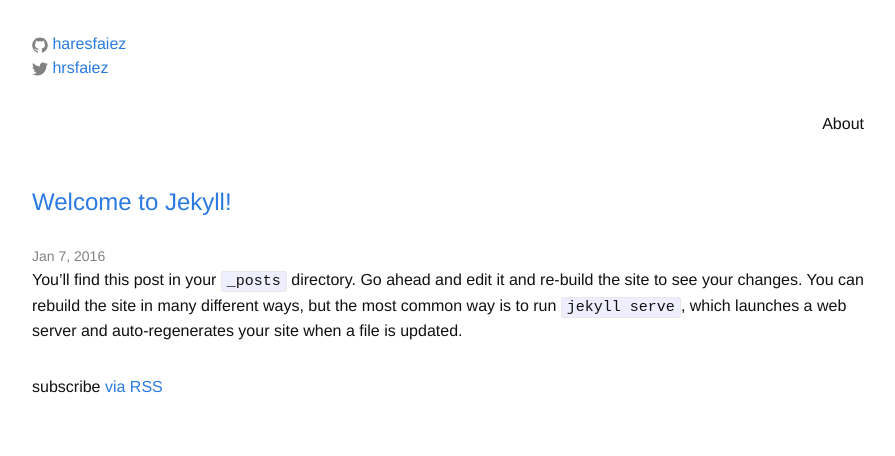
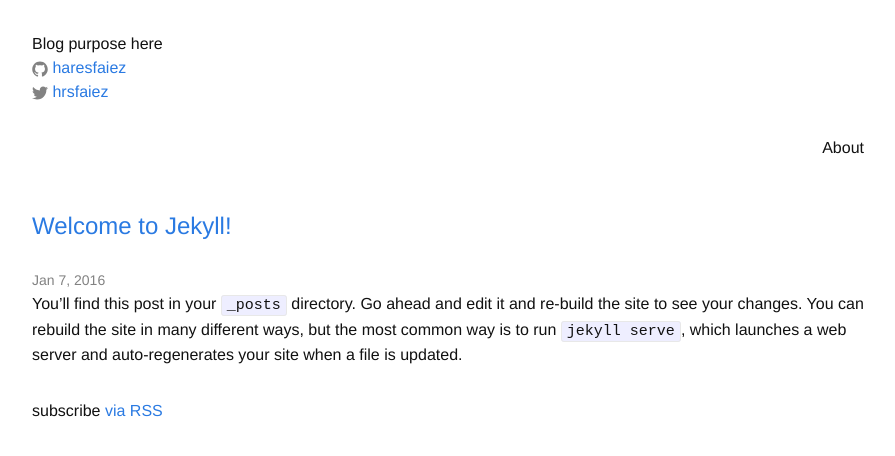
Before and after one commit to haresfaiez/haresfaiez.github.io, a Jekyll site: the page built from index.html, in a window 1280 px wide. Shown: the top 456 px of the page, without its empty margins (192-1087 px from the left). Built offline with Jekyll 4.4.1, drawn with Linux system fonts in a browser that asks for light colours.

Commit message:
Add blog description to header

```diff
--- a/_includes/header.html
+++ b/_includes/header.html
@@ -2,6 +2,9 @@
 
   <div class="wrapper">
     <div class="">
+        <span>
+            Blog purpose here
+        </span>
         <ul class="contact-list">
         {% if site.github_username %}
         <li>
```
